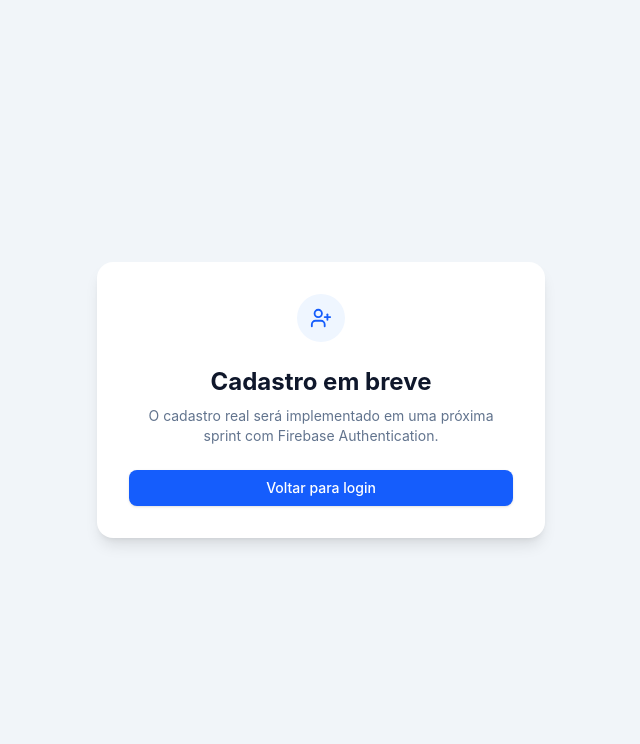
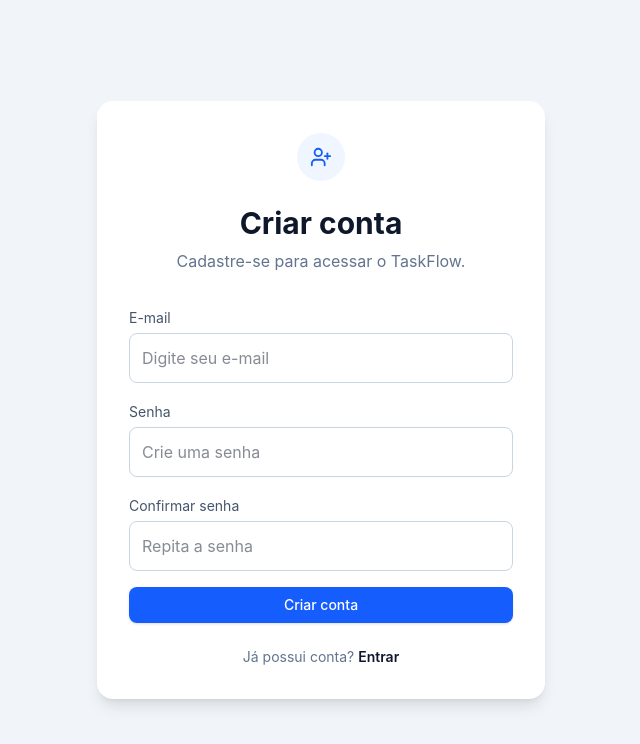
Before and after one commit to Britou/taskflow, a React (Vite) app: page /register in a window 1280 px wide. Shown: the top 744 px of the page, without its empty margins (319-959 px from the left). Built offline with nearby package versions, Linux system fonts and the light colour scheme; no server answers.

Commit message:
feat: adicionando cadastro com Firebase Auth

```diff
--- a/src/contexts/AuthContext.tsx
+++ b/src/contexts/AuthContext.tsx
@@ -1,9 +1,22 @@
 import { useEffect, useState } from "react";
 import {
+  createUserWithEmailAndPassword,
   onAuthStateChanged,
   signInWithEmailAndPassword,
   signOut,
 } from "firebase/auth";
+
+async function register(email: string, password: string) {
+  try {
+    await createUserWithEmailAndPassword(auth, email, password);
+
+    return true;
+  } catch (error) {
+    console.error("Erro ao criar conta:", error);
+
+    return false;
+  }
+}
 
 import type { ReactNode } from "react";
 import type { User } from "firebase/auth";
@@ -40,7 +53,7 @@ export function AuthProvider({ children }: { children: ReactNode }) {
   }
 
   return (
-    <AuthContext.Provider value={{ user, loading, login, logout }}>
+    <AuthContext.Provider value={{ user, loading, login, register, logout }}>
       {children}
     </AuthContext.Provider>
   );
--- a/src/contexts/auth-context.ts
+++ b/src/contexts/auth-context.ts
@@ -6,6 +6,7 @@ export type AuthContextType = {
   user: User | null;
   loading: boolean;
   login: (email: string, password: string) => Promise<boolean>;
+  register: (email: string, password: string) => Promise<boolean>;
   logout: () => Promise<void>;
 };
 
--- a/src/pages/Login.tsx
+++ b/src/pages/Login.tsx
@@ -1,5 +1,5 @@
 import { useState } from "react";
-import { Navigate, useNavigate } from "react-router-dom";
+import { Link, Navigate, useNavigate } from "react-router-dom";
 import { useAuth } from "../hooks/useAuth";
 import { Button } from "../ui/Button";
 
@@ -88,8 +88,14 @@ export function Login() {
           </Button>
         </form>
 
-        <p className="text-sm text-slate-500 mt-6 text-center">
-          Cadastro de novos usuários em breve.
+        <p className="mt-6 text-center text-sm text-slate-500">
+          Não possui conta?{" "}
+          <Link
+            to="/register"
+            className="font-semibold text-slate-900"
+          >
+            Criar conta
+          </Link>
         </p>
       </div>
     </div>
--- a/src/pages/Register.tsx
+++ b/src/pages/Register.tsx
@@ -1,28 +1,141 @@
-import { Link } from "react-router-dom";
+import { useState } from "react";
+import { Link, Navigate, useNavigate } from "react-router-dom";
 import { UserPlus } from "lucide-react";
 
+import { useAuth } from "../hooks/useAuth";
+import { Button } from "../ui/Button";
+
 export function Register() {
+  const navigate = useNavigate();
+  const { register, user } = useAuth();
+
+  const [email, setEmail] = useState("");
+  const [password, setPassword] = useState("");
+  const [confirmPassword, setConfirmPassword] = useState("");
+  const [error, setError] = useState("");
+
+  if (user) {
+    return <Navigate to="/dashboard" replace />;
+  }
+
+  async function handleRegister(e: React.FormEvent) {
+    e.preventDefault();
+
+    if (password !== confirmPassword) {
+      setError("As senhas não conferem.");
+      return;
+    }
+
+    if (password.length < 6) {
+      setError("A senha deve ter pelo menos 6 caracteres.");
+      return;
+    }
+
+    const registered = await register(email, password);
+
+    if (!registered) {
+      setError("Não foi possível criar a conta. Verifique os dados informados.");
+      return;
+    }
+
+    setError("");
+    navigate("/dashboard");
+  }
+
   return (
     <div className="flex min-h-screen items-center justify-center bg-slate-100 px-4 py-8">
-      <div className="w-full max-w-md rounded-2xl bg-white p-6 text-center shadow-lg sm:p-8">
+      <div className="w-full max-w-md rounded-2xl bg-white p-6 shadow-lg sm:p-8">
+        <div className="mb-8 text-center">
           <div className="mx-auto flex h-12 w-12 items-center justify-center rounded-full bg-blue-50 text-blue-600">
             <UserPlus size={22} />
           </div>
 
-        <h1 className="mt-6 text-2xl font-bold text-slate-900">
-          Cadastro em breve
+          <h1 className="mt-6 text-3xl font-bold text-slate-900">
+            Criar conta
           </h1>
 
-        <p className="mt-2 text-sm text-slate-500">
-          O cadastro real será implementado em uma próxima sprint com Firebase Authentication.
+          <p className="mt-2 text-slate-500">
+            Cadastre-se para acessar o TaskFlow.
           </p>
+        </div>
 
+        <form onSubmit={handleRegister} className="flex flex-col gap-4">
+          <div>
+            <label htmlFor="register-email" className="text-sm text-slate-600">
+              E-mail
+            </label>
+
+            <input
+              id="register-email"
+              type="email"
+              autoComplete="email"
+              required
+              placeholder="Digite seu e-mail"
+              className="mt-1 w-full rounded-lg border border-slate-300 p-3 focus:outline-none focus:ring-2 focus:ring-slate-800"
+              value={email}
+              onChange={(e) => setEmail(e.target.value)}
+            />
+          </div>
+
+          <div>
+            <label htmlFor="register-password" className="text-sm text-slate-600">
+              Senha
+            </label>
+
+            <input
+              id="register-password"
+              type="password"
+              autoComplete="new-password"
+              required
+              placeholder="Crie uma senha"
+              className="mt-1 w-full rounded-lg border border-slate-300 p-3 focus:outline-none focus:ring-2 focus:ring-slate-800"
+              value={password}
+              onChange={(e) => setPassword(e.target.value)}
+            />
+          </div>
+
+          <div>
+            <label
+              htmlFor="register-confirm-password"
+              className="text-sm text-slate-600"
+            >
+              Confirmar senha
+            </label>
+
+            <input
+              id="register-confirm-password"
+              type="password"
+              autoComplete="new-password"
+              required
+              placeholder="Repita a senha"
+              className="mt-1 w-full rounded-lg border border-slate-300 p-3 focus:outline-none focus:ring-2 focus:ring-slate-800"
+              value={confirmPassword}
+              onChange={(e) => setConfirmPassword(e.target.value)}
+            />
+          </div>
+
+          {error ? (
+            <div className="rounded-lg border border-red-200 bg-red-50 px-4 py-3">
+              <p className="text-sm font-medium text-red-700">
+                {error}
+              </p>
+            </div>
+          ) : null}
+
+          <Button type="submit" className="w-full">
+            Criar conta
+          </Button>
+        </form>
+
+        <p className="mt-6 text-center text-sm text-slate-500">
+          Já possui conta?{" "}
           <Link
             to="/login"
-          className="mt-6 inline-flex w-full items-center justify-center rounded-lg bg-blue-600 px-4 py-2 text-sm font-medium text-white shadow-sm transition hover:bg-blue-700"
+            className="font-semibold text-slate-900"
           >
-          Voltar para login
+            Entrar
           </Link>
+        </p>
       </div>
     </div>
   );
```
Lines whose indentation alone changed are shown as unchanged.
